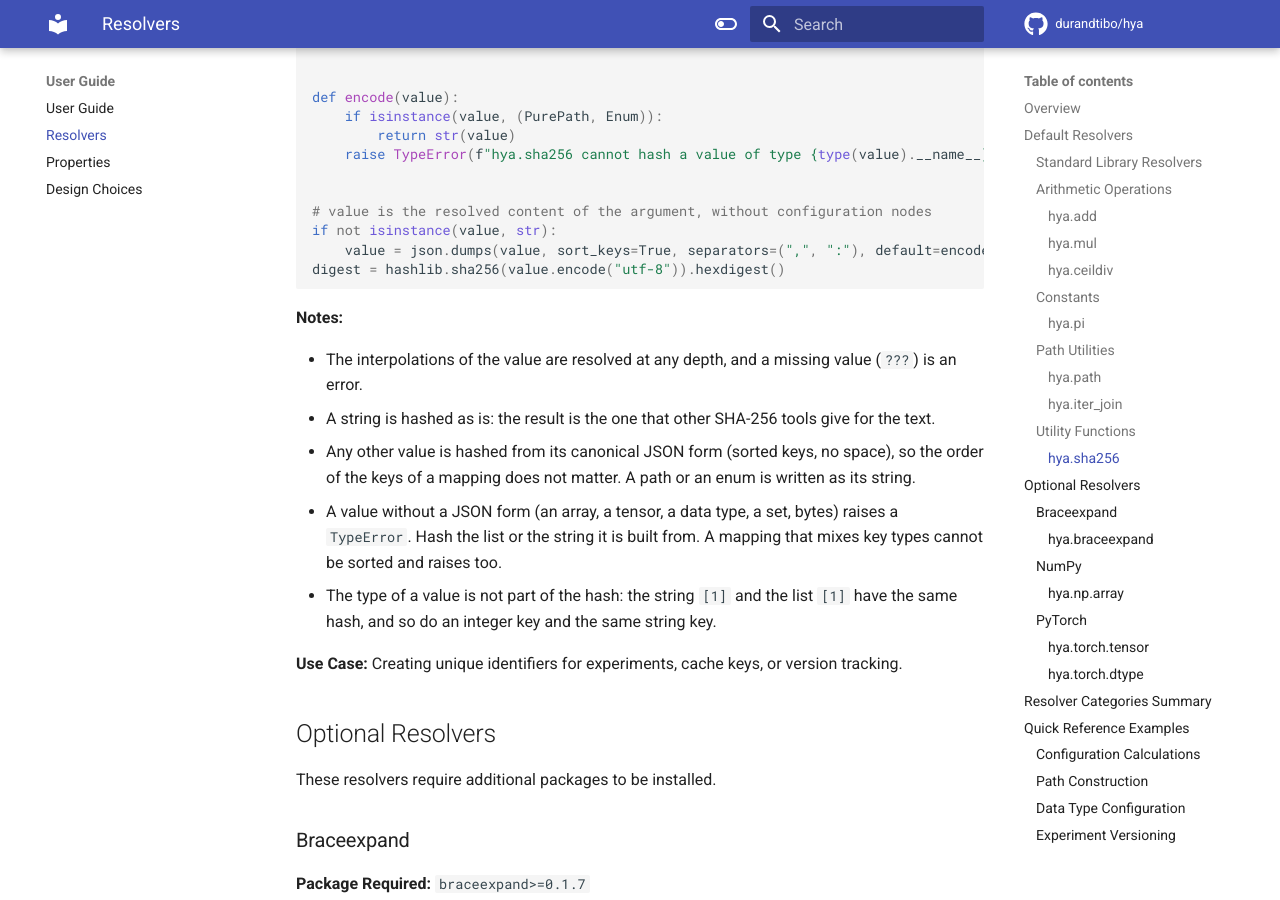
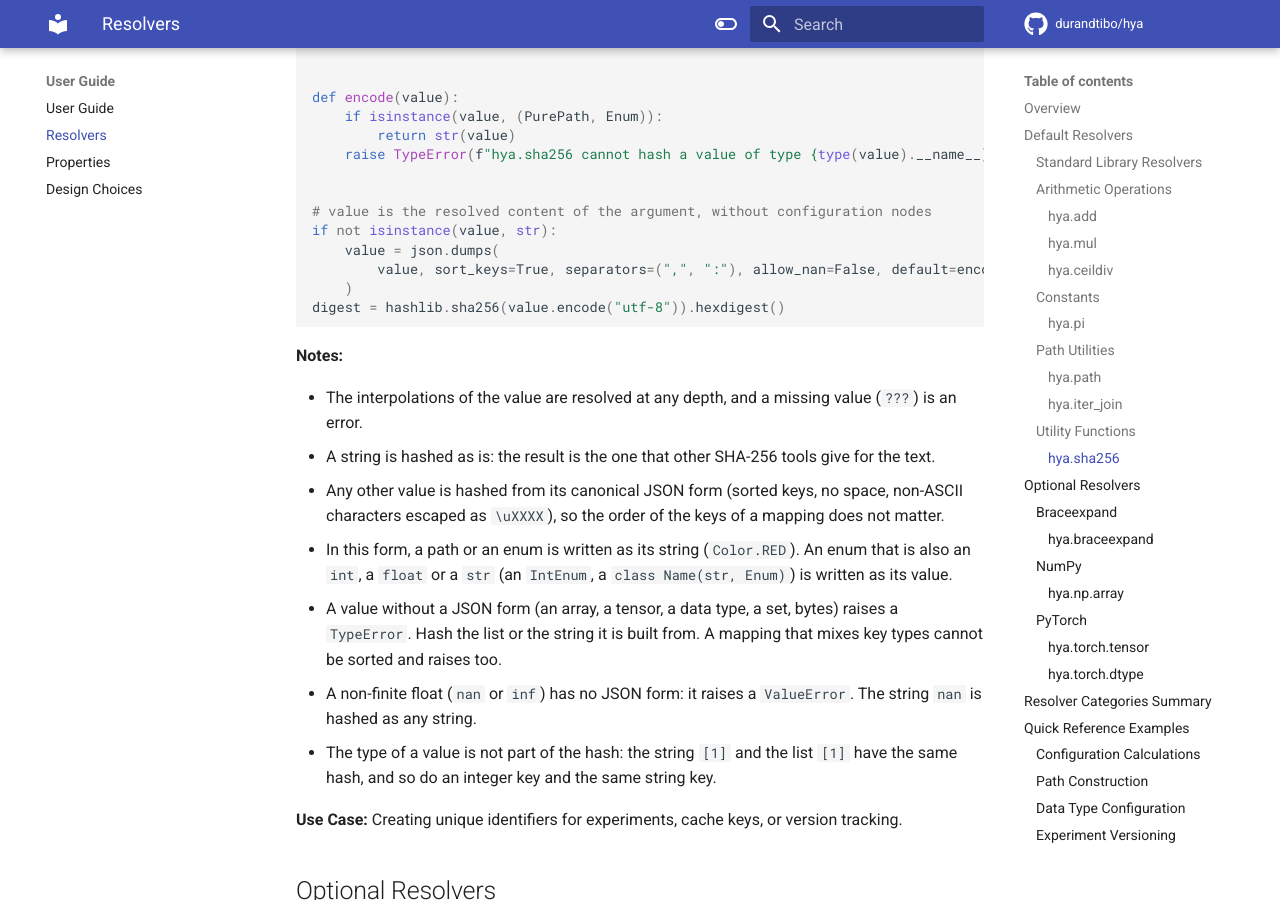
Before and after one commit to durandtibo/hya, an MkDocs documentation site: the page built from docs/docs/resolvers.md, in a window 1280 px wide and 900 px high, scrolled down 7067 px. Built offline with MkDocs 1.6.1 and Material for MkDocs 9.7.7, drawn with Linux system fonts in a browser that asks for light colours; emoji names are drawn with the system emoji font; comment, search, counter and statistics services are not loaded; the version menu is left out.

Commit message:
Reject a non-finite float in hya.sha256
Co-Authored-By: Claude Sonnet 5.5 <noreply@anthropic.com>

````diff
--- a/docs/docs/resolvers.md
+++ b/docs/docs/resolvers.md
@@ -328,7 +328,9 @@ def encode(value):
 
 # value is the resolved content of the argument, without configuration nodes
 if not isinstance(value, str):
-    value = json.dumps(value, sort_keys=True, separators=(",", ":"), default=encode)
+    value = json.dumps(
+        value, sort_keys=True, separators=(",", ":"), allow_nan=False, default=encode
+    )
 digest = hashlib.sha256(value.encode("utf-8")).hexdigest()
 ```
 
@@ -337,11 +339,15 @@ digest = hashlib.sha256(value.encode("utf-8")).hexdigest()
 - The interpolations of the value are resolved at any depth, and a missing value (`???`) is an
   error.
 - A string is hashed as is: the result is the one that other SHA-256 tools give for the text.
-- Any other value is hashed from its canonical JSON form (sorted keys, no space), so the order of
-  the keys of a mapping does not matter. A path or an enum is written as its string.
+- Any other value is hashed from its canonical JSON form (sorted keys, no space, non-ASCII
+  characters escaped as `\uXXXX`), so the order of the keys of a mapping does not matter.
+- In this form, a path or an enum is written as its string (`Color.RED`). An enum that is also an
+  `int`, a `float` or a `str` (an `IntEnum`, a `class Name(str, Enum)`) is written as its value.
 - A value without a JSON form (an array, a tensor, a data type, a set, bytes) raises a `TypeError`.
   Hash the list or the string it is built from. A mapping that mixes key types cannot be sorted and
   raises too.
+- A non-finite float (`nan` or `inf`) has no JSON form: it raises a `ValueError`. The string `nan`
+  is hashed as any string.
 - The type of a value is not part of the hash: the string `[1]` and the list `[1]` have the same
   hash, and so do an integer key and the same string key.
 
````
Also changed, not shown: docs/docs/design.md (+1 -1 lines), docs/docs/properties.md (+4 -3 lines), docs/docs/user_guide.md (+2 -2 lines), 3 other files.
